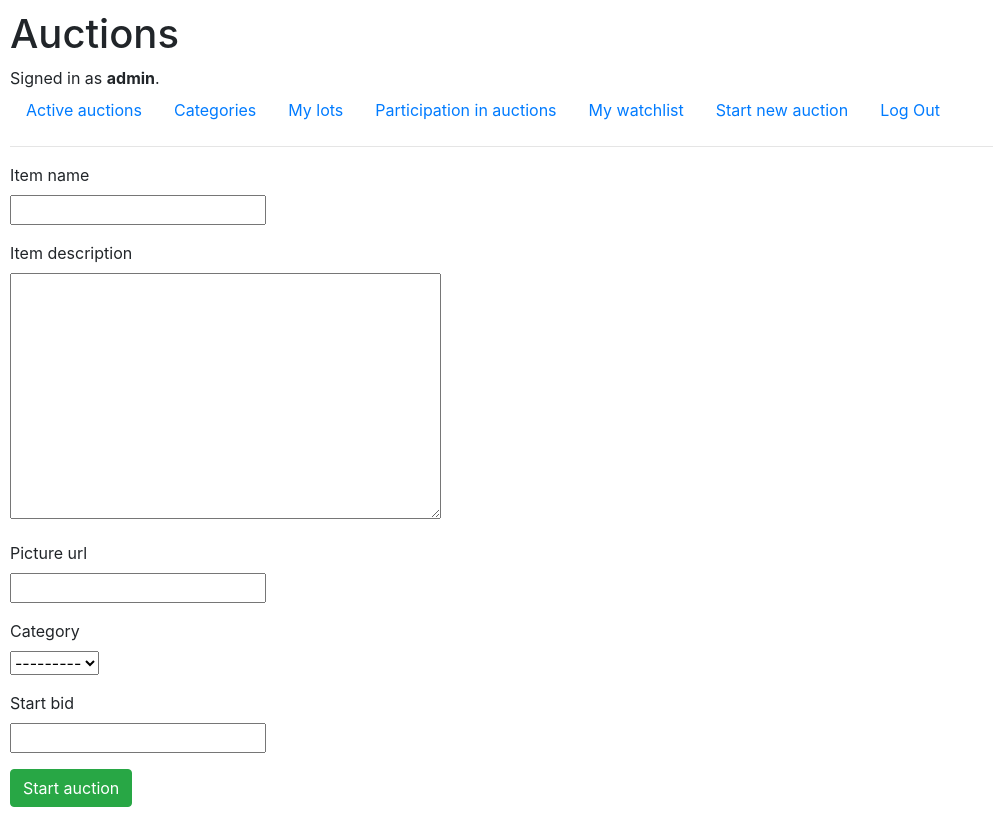
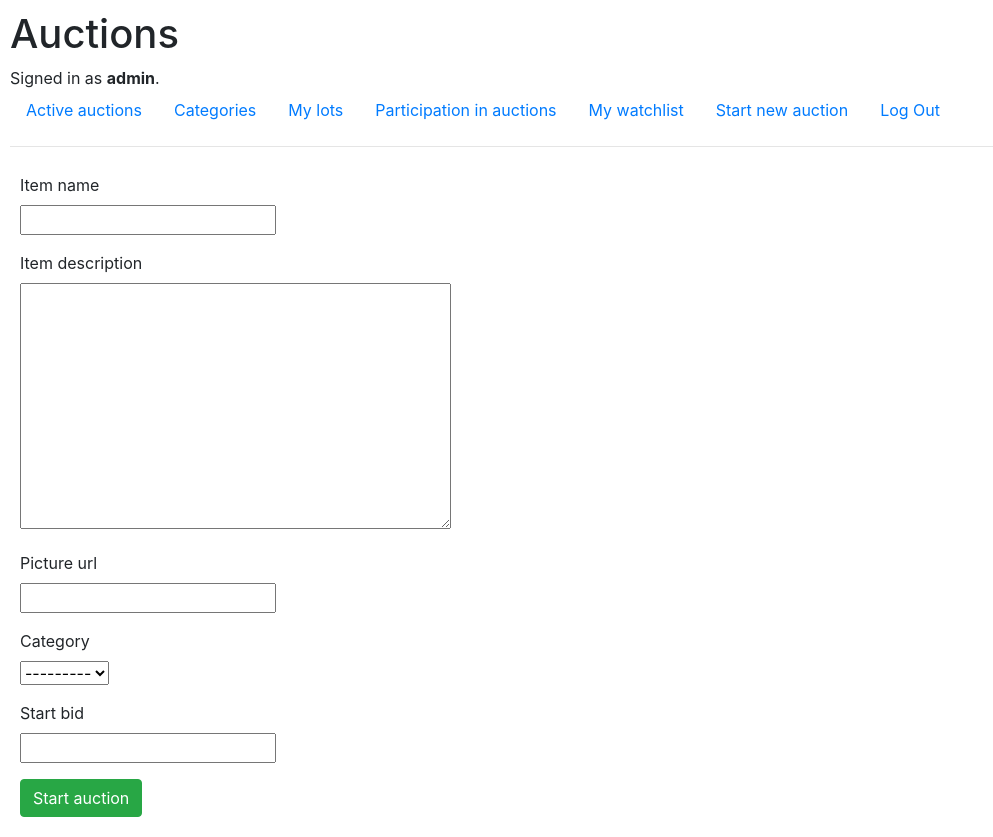
Before and after one commit to SerhiyNestoruk/Commerce, a Django app: page /new in a window 1280 px wide. Shown: the whole page, without its empty margins (0-993 px from the left). Before the commit the page ends 807 px from the top, so only its background shows below. Run offline with Django 3.2, Linux system fonts and the light colour scheme; a user stored in the database is signed in; data comes from the database, SQL or seed files in the repository; some libraries are stand-ins or nearby versions.

Commit message:
added padding for the input auction form

```diff
--- a/auctions/templates/auctions/new.html
+++ b/auctions/templates/auctions/new.html
@@ -8,7 +8,7 @@
 </div>
 {% endif %}
 {% if form %}
-    <form action="{%url 'new'%}" method="post">
+    <form action="{%url 'new'%}" method="post" style="padding: 10px;">
     {% csrf_token %}
         {% for field in form %}
         <div class="form-group">
```
